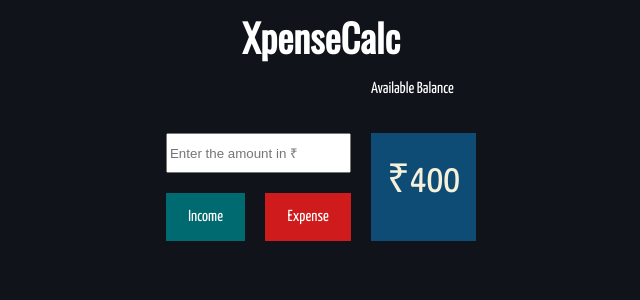
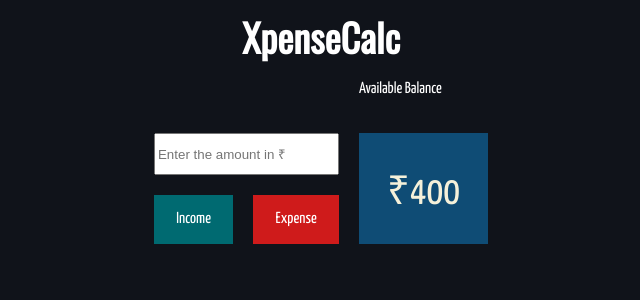
Before and after one commit to reetpriye/xpense-calc, a React (Create React App) app: page / in a window 1280 px wide. Shown: the top 300 px of the page, without its empty margins (319-959 px from the left). Built offline with nearby package versions, Linux system fonts and the light colour scheme.

Commit message:
Update Package.json

```diff
--- a/src/App.css
+++ b/src/App.css
@@ -61,6 +61,6 @@ body {
   grid-area: balance;
   background-color: #0f4c75;
   color: #f5f1da;
-  padding: 16px;
+  padding: 28px;
   font-size: 2.5rem;
 }
```
Also changed, not shown: package.json (+3 -11 lines).
